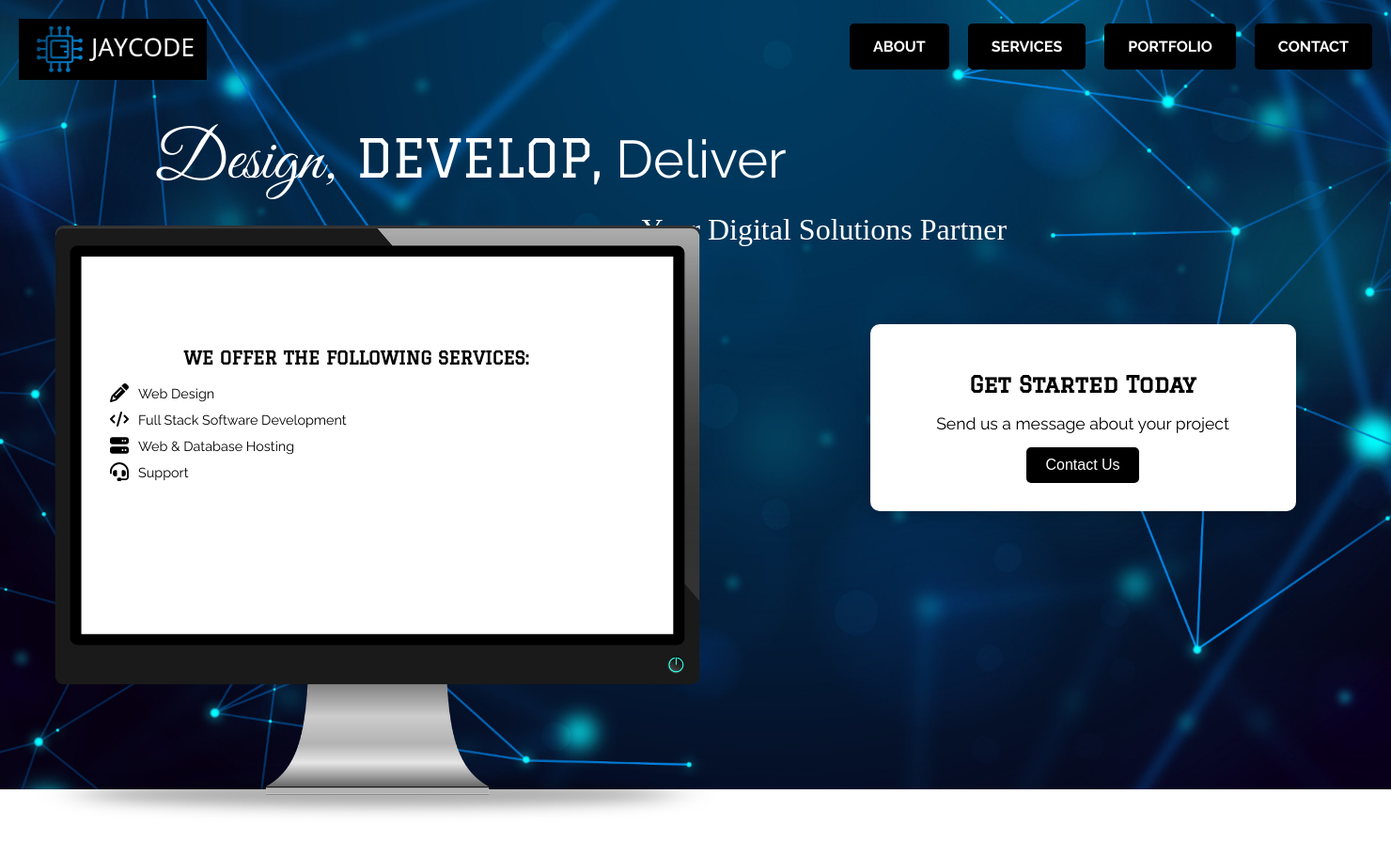
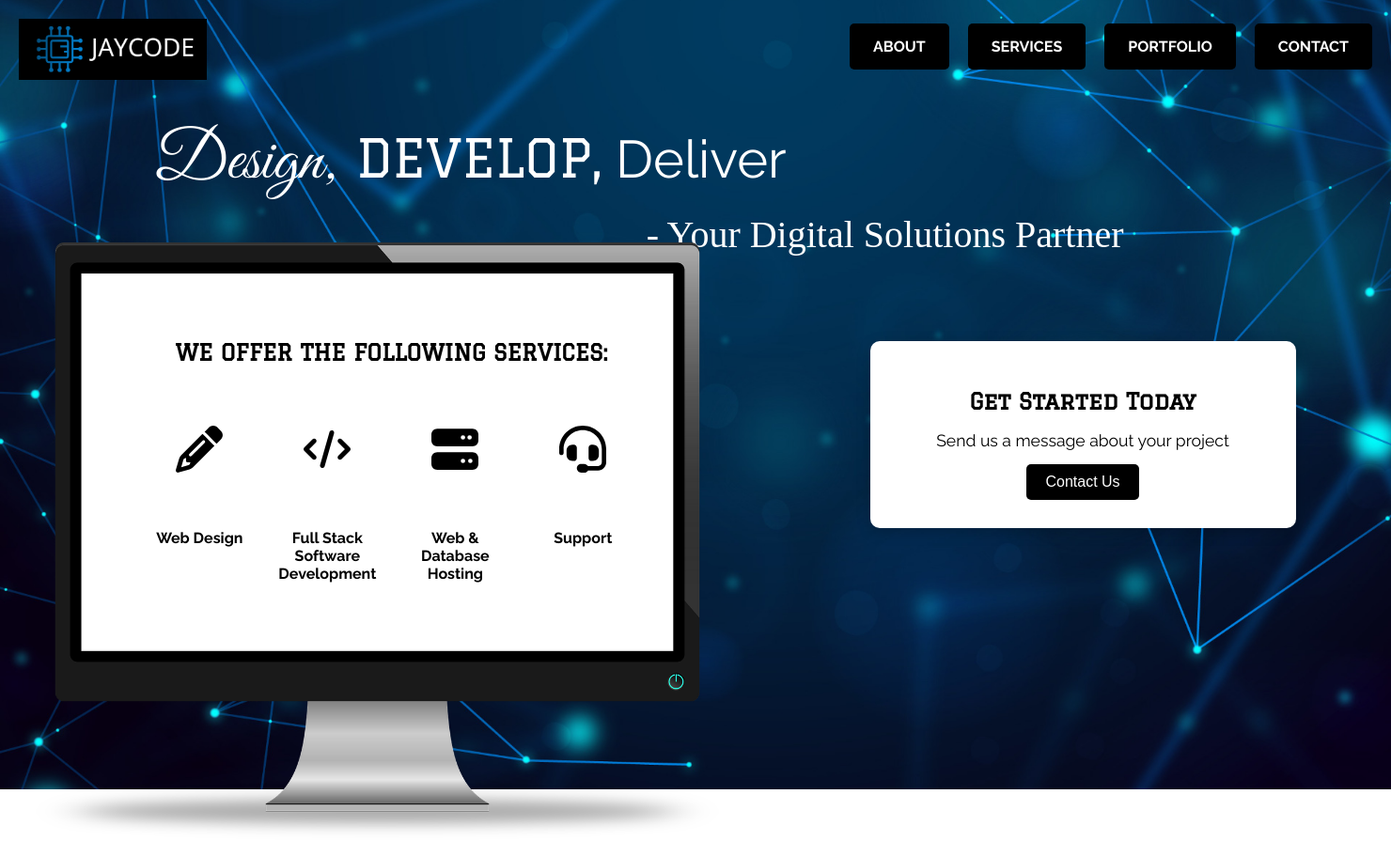
Before and after one commit to Jaycode88/Jaycode, a Flask app: page / in a window 1480 px wide. Shown: the whole page at 94% size. Before the commit the page ends 866 px from the top, so only its background shows below. Run offline with Flask 3, Linux system fonts and the light colour scheme.

Commit message:
Fix monitor overlay content styling

```diff
--- a/static/css/style.css
+++ b/static/css/style.css
@@ -111,10 +111,10 @@ body {
 }
 
 .tagline p {
-    font-size: 2rem;
+    font-size: 2.5rem;
     margin-top: 10px;
     text-align: center;
-    margin-left: 10%;
+    margin-left: 20%;
     /* Adjust horizontal positioning */
 }
 
@@ -146,9 +146,9 @@ body {
 /* Services Overlay (Content on Monitor) */
 .services-overlay {
     position: absolute;
-    top: 15%;
+    top: 10%;
     /* Position services inside the monitor */
-    left: 10%;
+    left: 15%;
     width: 70%;
     color: black;
     background: white;
@@ -158,29 +158,48 @@ body {
 }
 
 .services-overlay h3 {
-    font-size: 1.2rem;
+    font-size: 1.5rem;
     text-transform: uppercase;
     margin-bottom: 15px;
     font-family: "Graduate", sans-serif;
     text-align: center;
 }
 
-.services-overlay ul {
-    list-style: none;
-    padding: 0;
+/* Services Grid */
+.services-grid {
+    display: grid;
+    grid-template-columns: repeat(4, 1fr);
+    /* 4 equal columns */
+    gap: 20px;
+    /* Spacing between items */
+    text-align: center;
+    /* Center align each item */
 }
 
-.services-overlay ul li {
+/* Individual Service Item */
+.service-item {
     display: flex;
+    flex-direction: column;
+    /* Stack icon and text vertically */
     align-items: center;
-    gap: 10px;
-    margin-bottom: 8px;
     font-size: 0.9rem;
 }
 
-.services-overlay ul li img {
-    width: 20px;
-    height: 20px;
+.service-item img {
+    margin-top: 50px;
+    width: 50px;
+    /* Size for icons */
+    height: 50px;
+    margin-bottom: 10px;
+    /* Space between icon and text */
+}
+
+.service-item p {
+    margin: 0;
+    margin-top: 50px;
+    font-size: 1rem;
+    font-family: "Raleway", sans-serif;
+    font-weight: bold;
 }
 
 /* CTA Box */
--- a/templates/index.html
+++ b/templates/index.html
@@ -26,7 +26,7 @@
         <!-- Tagline and Headline -->
         <div class="tagline">
             <h1><span class="great-vibes larger-font">Design,</span><span class="graduate"> DEVELOP,</span><span class="raleway"> Deliver</span></h1>
-            <p>Your Digital Solutions Partner</p>
+            <p> - Your Digital Solutions Partner</p>
         </div>
 
         <!-- Services Monitor -->
@@ -35,20 +35,24 @@
                 <img src="/static/images/monitor.png" alt="Monitor" class="monitor-image">
                 <div class="services-overlay">
                     <h3>We Offer the Following Services:</h3>
-                    <ul>
-                        <li>
-                            <img src="/static/images/icon-design.svg" alt="Web Design"> Web Design
-                        </li>
-                        <li>
-                            <img src="/static/images/icon-development.svg" alt="Full Stack Development"> Full Stack Software Development
-                        </li>
-                        <li>
-                            <img src="/static/images/icon-hosting.svg" alt="Web Hosting"> Web & Database Hosting
-                        </li>
-                        <li>
-                            <img src="/static/images/icon-support.svg" alt="Support"> Support
-                        </li>
-                    </ul>
+                    <div class="services-grid">
+                        <div class="service-item">
+                            <img src="/static/images/icon-design.svg" alt="Web Design">
+                            <p>Web Design</p>
+                        </div>
+                        <div class="service-item">
+                            <img src="/static/images/icon-development.svg" alt="Full Stack Development">
+                            <p>Full Stack Software Development</p>
+                        </div>
+                        <div class="service-item">
+                            <img src="/static/images/icon-hosting.svg" alt="Web Hosting">
+                            <p>Web & Database Hosting</p>
+                        </div>
+                        <div class="service-item">
+                            <img src="/static/images/icon-support.svg" alt="Support">
+                            <p>Support</p>
+                        </div>
+                    </div>
                 </div>
             </div>
             <div class="cta-box">
```
